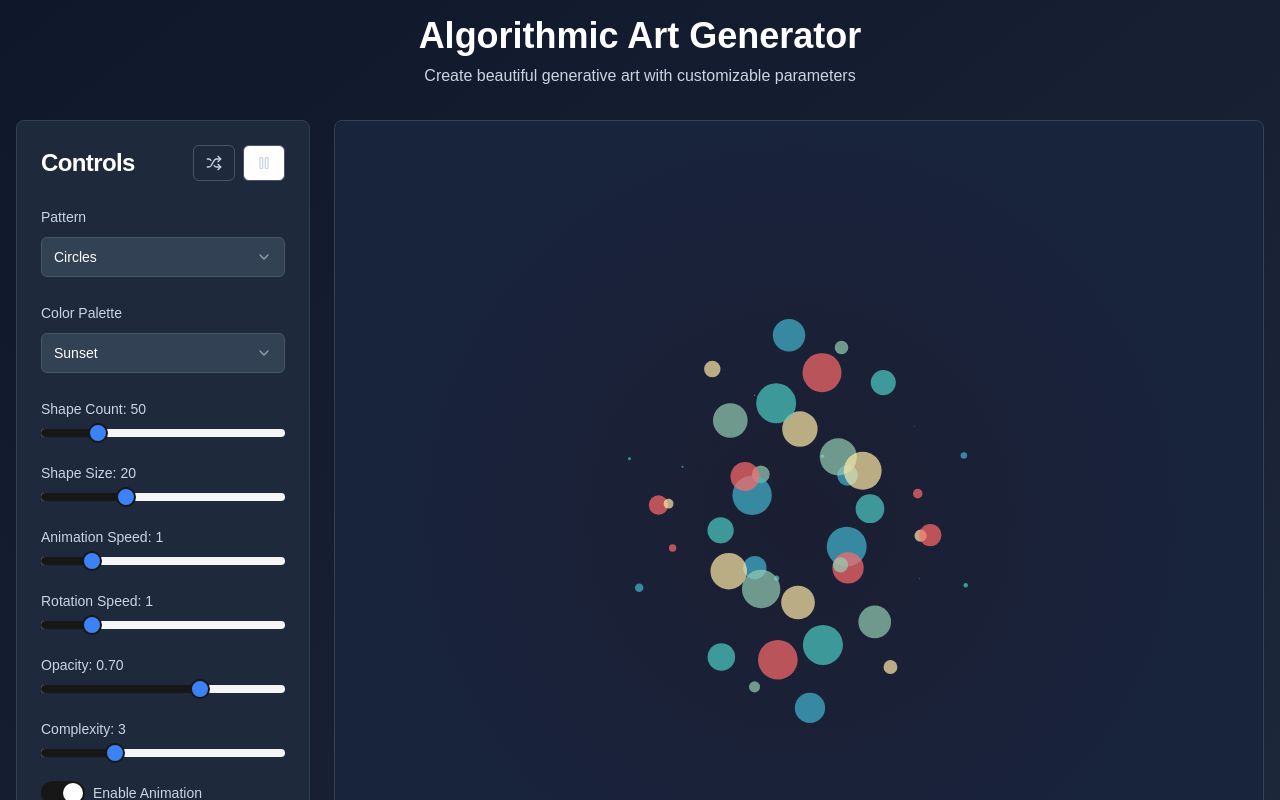
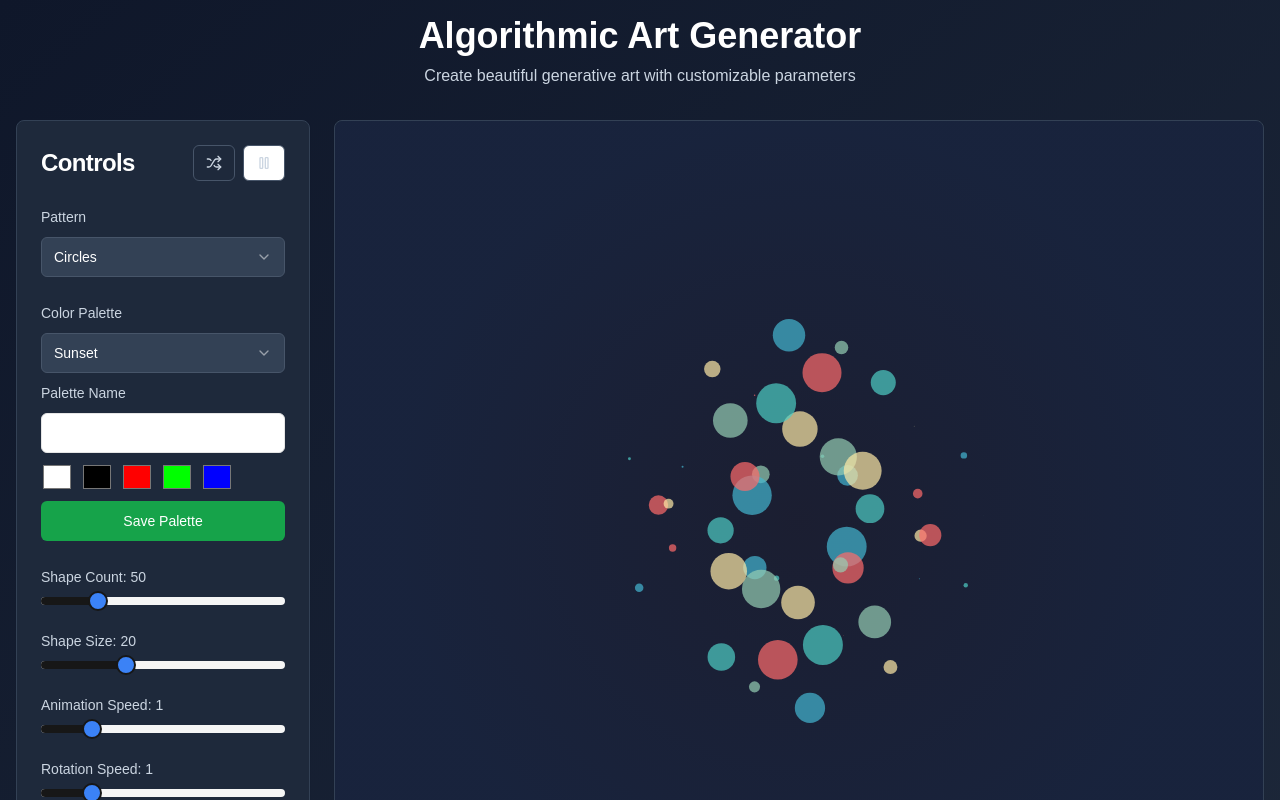
Before and after one commit to puppe1990/Algorithmic-Art-Generator, a Next.js app: page / in a window 1280 px wide. Shown: the top 800 px of the page. Built offline with nearby package versions, Linux system fonts and the light colour scheme.

Commit message:
Add custom palette editor and support

```diff
--- a/app/page.tsx
+++ b/app/page.tsx
@@ -9,12 +9,13 @@ import { Switch } from "@/components/ui/switch"
 import { Label } from "@/components/ui/label"
 import { Download, Shuffle, Play, Pause, Film, Loader2 } from "lucide-react"
 import { useGifJs } from "@/components/gif-recorder"
+import ColorPaletteEditor from "@/components/color-palette-editor"
 
 /* ---------- Types & Constants ---------- */
 
 interface ArtParameters {
   pattern: string
-  colorPalette: string
+  colorPalette: string | string[]
   shapeCount: number
   shapeSize: number
   animationSpeed: number
@@ -47,6 +48,13 @@ export default function AlgorithmicArtGenerator() {
   const animationRef = useRef<number>()
   const gifReady = useGifJs()
   const [recording, setRecording] = useState(false)
+  const [customPalettes, setCustomPalettes] = useState<Record<string, string[]>>({})
+  const [paletteSelection, setPaletteSelection] = useState("sunset")
+
+  useEffect(() => {
+    const stored = localStorage.getItem("customPalettes")
+    if (stored) setCustomPalettes(JSON.parse(stored))
+  }, [])
 
   const [parameters, setParameters] = useState<ArtParameters>({
     pattern: "circles",
@@ -66,12 +74,29 @@ export default function AlgorithmicArtGenerator() {
 
   const updateParameter = (key: keyof ArtParameters, value: any) => setParameters((prev) => ({ ...prev, [key]: value }))
 
+  const saveCustomPalette = (name: string, colors: string[]) => {
+    const updated = { ...customPalettes, [name]: colors };
+    setCustomPalettes(updated);
+    localStorage.setItem("customPalettes", JSON.stringify(updated));
+  }
+  const handlePaletteChange = (v: string) => {
+    setPaletteSelection(v)
+    if (v.startsWith("custom:")) {
+      updateParameter("colorPalette", customPalettes[v.slice(7)])
+    } else {
+      updateParameter("colorPalette", v)
+    }
+  }
+
+
   /* ---------- Drawing Helpers ---------- */
 
   const drawCirclePattern = useCallback(
     (ctx: CanvasRenderingContext2D, time: number) => {
       const { shapeCount, shapeSize, animationSpeed, rotationSpeed, opacity, complexity } = parameters
-      const colors = colorPalettes[parameters.colorPalette as PaletteKey]
+      const colors = Array.isArray(parameters.colorPalette)
+        ? parameters.colorPalette
+        : colorPalettes[parameters.colorPalette as PaletteKey]
       const { width, height } = ctx.canvas
 
       for (let i = 0; i < shapeCount; i++) {
@@ -93,7 +118,9 @@ export default function AlgorithmicArtGenerator() {
   const drawTrianglePattern = useCallback(
     (ctx: CanvasRenderingContext2D, time: number) => {
       const { shapeCount, shapeSize, animationSpeed, rotationSpeed, opacity, complexity } = parameters
-      const colors = colorPalettes[parameters.colorPalette as PaletteKey]
+      const colors = Array.isArray(parameters.colorPalette)
+        ? parameters.colorPalette
+        : colorPalettes[parameters.colorPalette as PaletteKey]
       const { width, height } = ctx.canvas
 
       for (let i = 0; i < shapeCount; i++) {
@@ -124,7 +151,9 @@ export default function AlgorithmicArtGenerator() {
   const drawLinePattern = useCallback(
     (ctx: CanvasRenderingContext2D, time: number) => {
       const { shapeCount, shapeSize, animationSpeed, rotationSpeed, opacity, complexity } = parameters
-      const colors = colorPalettes[parameters.colorPalette as PaletteKey]
+      const colors = Array.isArray(parameters.colorPalette)
+        ? parameters.colorPalette
+        : colorPalettes[parameters.colorPalette as PaletteKey]
       const { width, height } = ctx.canvas
 
       ctx.lineWidth = 3
@@ -152,7 +181,9 @@ export default function AlgorithmicArtGenerator() {
   const drawSpiral = useCallback(
     (ctx: CanvasRenderingContext2D, time: number) => {
       const { shapeCount, shapeSize, animationSpeed, rotationSpeed, opacity, complexity } = parameters
-      const colors = colorPalettes[parameters.colorPalette as PaletteKey]
+      const colors = Array.isArray(parameters.colorPalette)
+        ? parameters.colorPalette
+        : colorPalettes[parameters.colorPalette as PaletteKey]
       const { width, height } = ctx.canvas
 
       for (let i = 0; i < shapeCount; i++) {
@@ -176,7 +207,9 @@ export default function AlgorithmicArtGenerator() {
   const drawMandelbrotFractal = useCallback(
     (ctx: CanvasRenderingContext2D, time: number) => {
       const { fractalIterations, opacity, complexity } = parameters
-      const colors = colorPalettes[parameters.colorPalette as PaletteKey]
+      const colors = Array.isArray(parameters.colorPalette)
+        ? parameters.colorPalette
+        : colorPalettes[parameters.colorPalette as PaletteKey]
       const { width, height } = ctx.canvas
       const imageData = ctx.createImageData(width, height)
       const data = imageData.data
@@ -225,7 +258,9 @@ export default function AlgorithmicArtGenerator() {
   const drawJuliaFractal = useCallback(
     (ctx: CanvasRenderingContext2D, time: number) => {
       const { fractalIterations, opacity, complexity } = parameters
-      const colors = colorPalettes[parameters.colorPalette as PaletteKey]
+      const colors = Array.isArray(parameters.colorPalette)
+        ? parameters.colorPalette
+        : colorPalettes[parameters.colorPalette as PaletteKey]
       const { width, height } = ctx.canvas
       const imageData = ctx.createImageData(width, height)
       const data = imageData.data
@@ -271,7 +306,9 @@ export default function AlgorithmicArtGenerator() {
   const drawSierpinskiTriangle = useCallback(
     (ctx: CanvasRenderingContext2D, time: number) => {
       const { fractalIterations, opacity, complexity } = parameters
-      const colors = colorPalettes[parameters.colorPalette as PaletteKey]
+      const colors = Array.isArray(parameters.colorPalette)
+        ? parameters.colorPalette
+        : colorPalettes[parameters.colorPalette as PaletteKey]
       const { width, height } = ctx.canvas
 
       const drawTriangle = (x: number, y: number, size: number, depth: number) => {
@@ -305,7 +342,9 @@ export default function AlgorithmicArtGenerator() {
   const drawKochSnowflake = useCallback(
     (ctx: CanvasRenderingContext2D, time: number) => {
       const { fractalIterations, opacity, complexity } = parameters
-      const colors = colorPalettes[parameters.colorPalette as PaletteKey]
+      const colors = Array.isArray(parameters.colorPalette)
+        ? parameters.colorPalette
+        : colorPalettes[parameters.colorPalette as PaletteKey]
       const { width, height } = ctx.canvas
 
       const kochCurve = (x1: number, y1: number, x2: number, y2: number, depth: number) => {
@@ -359,7 +398,9 @@ export default function AlgorithmicArtGenerator() {
   const drawDragonCurve = useCallback(
     (ctx: CanvasRenderingContext2D, time: number) => {
       const { fractalIterations, opacity, complexity } = parameters
-      const colors = colorPalettes[parameters.colorPalette as PaletteKey]
+      const colors = Array.isArray(parameters.colorPalette)
+        ? parameters.colorPalette
+        : colorPalettes[parameters.colorPalette as PaletteKey]
       const { width, height } = ctx.canvas
 
       const dragonCurve = (x: number, y: number, length: number, angle: number, depth: number, direction: number) => {
@@ -649,12 +690,22 @@ export default function AlgorithmicArtGenerator() {
 
   const randomizeParameters = () => {
     const patterns = ["circles", "triangles", "lines", "spiral", "fractal"]
-    const palettes = Object.keys(colorPalettes)
+    const paletteKeys = [
+      ...Object.keys(colorPalettes),
+      ...Object.keys(customPalettes).map((n) => `custom:${n}`),
+    ]
     const fractalTypes = ["mandelbrot", "julia", "sierpinski", "koch", "dragon", "mandala"]
+
+    const paletteChoice = paletteKeys[Math.floor(Math.random() * paletteKeys.length)]
+    let palette: string | string[] = paletteChoice
+    setPaletteSelection(paletteChoice)
+    if (paletteChoice.startsWith("custom:")) {
+      palette = customPalettes[paletteChoice.slice(7)]
+    }
 
     setParameters({
       pattern: patterns[Math.floor(Math.random() * patterns.length)],
-      colorPalette: palettes[Math.floor(Math.random() * palettes.length)],
+      colorPalette: palette,
       shapeCount: Math.floor(Math.random() * 100) + 20,
       shapeSize: Math.floor(Math.random() * 40) + 10,
       animationSpeed: Number((Math.random() * 3 + 0.5).toFixed(1)),
@@ -781,18 +832,24 @@ export default function AlgorithmicArtGenerator() {
                 {/* Palette */}
                 <div className="space-y-2">
                   <Label className="text-slate-300">Color Palette</Label>
-                  <Select value={parameters.colorPalette} onValueChange={(v) => updateParameter("colorPalette", v)}>
+                  <Select value={paletteSelection} onValueChange={handlePaletteChange}>
                     <SelectTrigger className="bg-slate-700 border-slate-600 text-white">
                       <SelectValue />
                     </SelectTrigger>
-                    <SelectContent className="bg-slate-700 border-slate-600">
+                  <SelectContent className="bg-slate-700 border-slate-600">
                       {Object.keys(colorPalettes).map((key) => (
                         <SelectItem key={key} value={key}>
                           {key.charAt(0).toUpperCase() + key.slice(1)}
                         </SelectItem>
                       ))}
+                      {Object.keys(customPalettes).map((key) => (
+                        <SelectItem key={`custom:${key}`} value={`custom:${key}`}>
+                          {key}
+                        </SelectItem>
+                      ))}
                     </SelectContent>
                   </Select>
+                  <ColorPaletteEditor onSave={saveCustomPalette} />
                 </div>
 
                 {/* Sliders */}
--- /dev/null
+++ b/components/color-palette-editor.tsx
@@ -0,0 +1,56 @@
+"use client"
+
+import { useState } from "react"
+import { Button } from "@/components/ui/button"
+import { Input } from "@/components/ui/input"
+import { Label } from "@/components/ui/label"
+
+interface ColorPaletteEditorProps {
+  onSave: (name: string, colors: string[]) => void
+}
+
+export default function ColorPaletteEditor({ onSave }: ColorPaletteEditorProps) {
+  const [name, setName] = useState("")
+  const [colors, setColors] = useState<string[]>([
+    "#ffffff",
+    "#000000",
+    "#ff0000",
+    "#00ff00",
+    "#0000ff",
+  ])
+
+  const handleColorChange = (index: number, value: string) => {
+    setColors((prev) => {
+      const next = [...prev]
+      next[index] = value
+      return next
+    })
+  }
+
+  const handleSave = () => {
+    if (!name.trim()) return
+    onSave(name.trim(), colors)
+    setName("")
+  }
+
+  return (
+    <div className="space-y-2">
+      <Label className="text-slate-300">Palette Name</Label>
+      <Input value={name} onChange={(e) => setName(e.target.value)} />
+      <div className="flex flex-wrap gap-2">
+        {colors.map((color, i) => (
+          <input
+            key={i}
+            type="color"
+            value={color}
+            onChange={(e) => handleColorChange(i, e.target.value)}
+            className="h-8 w-8 p-0 border-none bg-transparent"
+          />
+        ))}
+      </div>
+      <Button onClick={handleSave} className="bg-green-600 hover:bg-green-700 text-white w-full">
+        Save Palette
+      </Button>
+    </div>
+  )
+}
```
